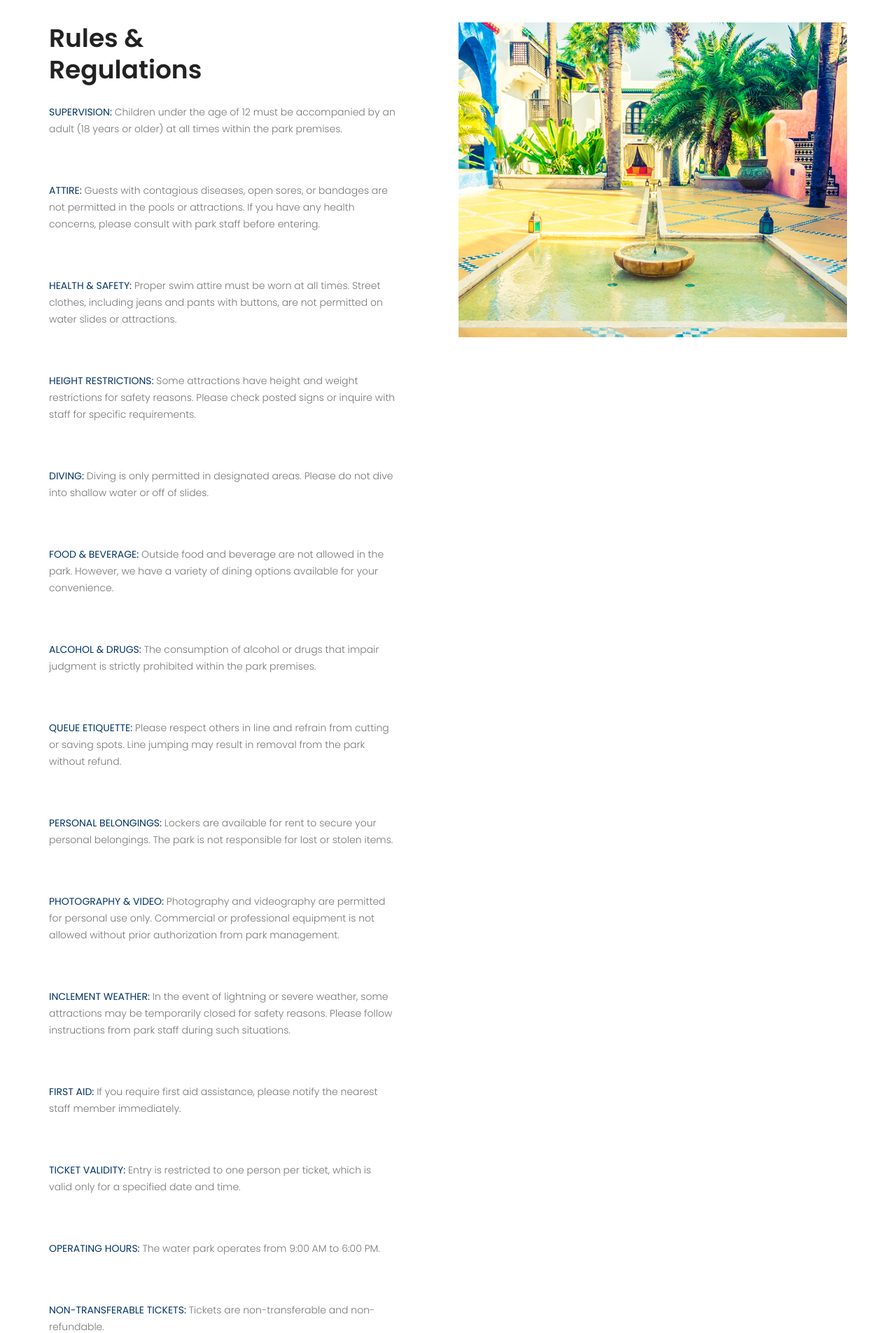
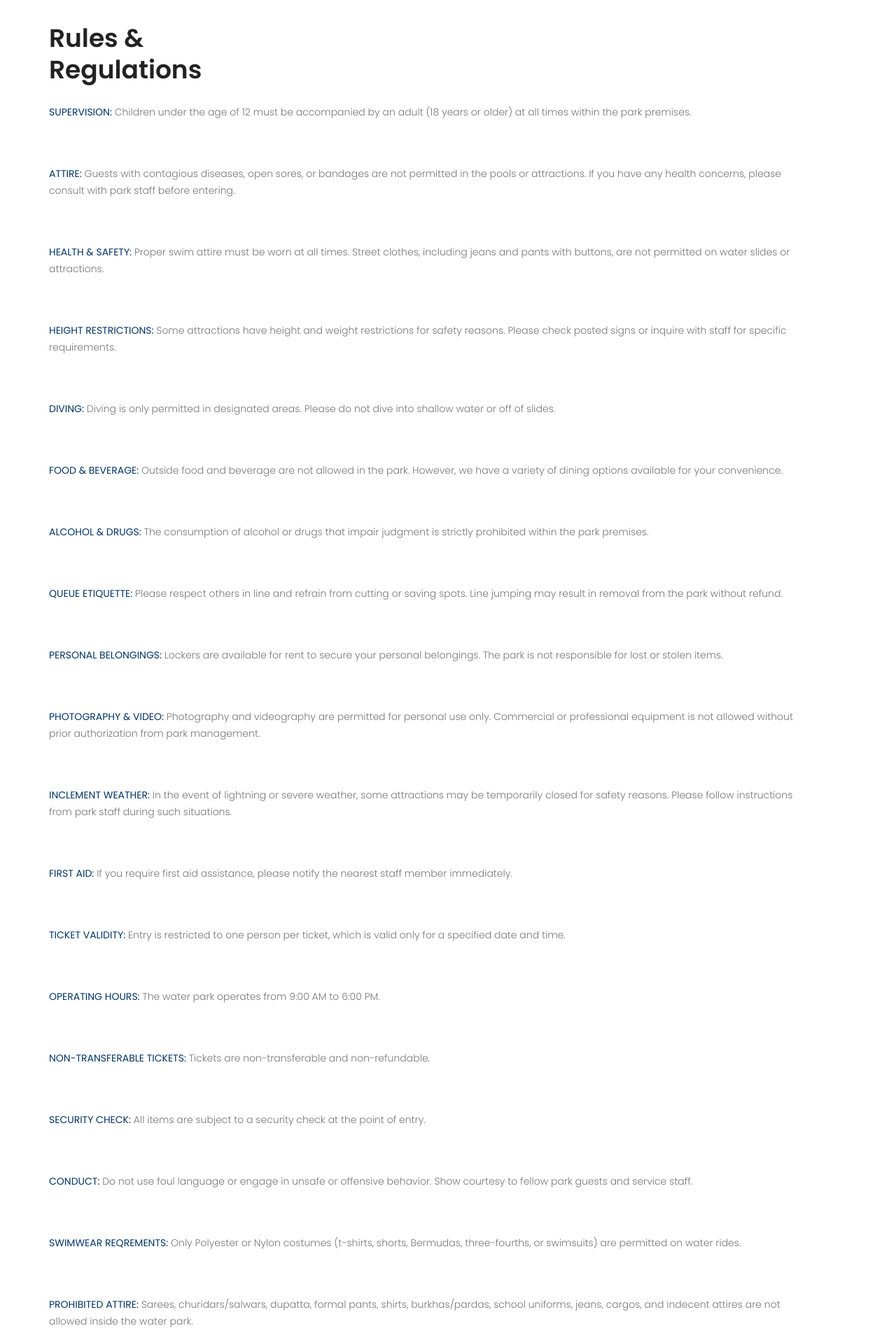
Before and after one commit to FijacksProp/shivtirth, a Django app: page /rules/ in a window 1280 px wide. Shown: the part 438-2343 px from the top of the page at 70% size. Run offline with Django 5.2, Linux system fonts and the light colour scheme; some libraries are stand-ins or nearby versions.

Commit message:
Update rules.html

```diff
--- a/shivtirth_app/templates/main/rules.html
+++ b/shivtirth_app/templates/main/rules.html
@@ -22,7 +22,7 @@
         <section class="about_history_area section_gap">
             <div class="container">
                 <div class="row">
-                    <div class="col-md-6 d_flex align-items-center">
+                    <div class="col-md-12 d_flex align-items-center">
                         <div class="about_content ">
                             <h2 class="title title_color">Rules & <br>Regulations</h2>
                             <p><b>SUPERVISION:</b> Children under the age of 12 must be accompanied by an adult (18 years or older) at all times within the park premises.</p>
@@ -56,9 +56,9 @@
                             <a href="{% url 'enquire' %}" class="button_hover theme_btn_two">Book Ticket</a>
                         </div>
                     </div>
-                    <div class="col-md-6">
+                    <!--<div class="col-md-6">
                         <img class="img-fluid" src="{% static 'image/about_bg.jpg'%}" alt="img">
-                    </div>
+                    </div>-->
                 </div>
             </div>
         </section>
```
